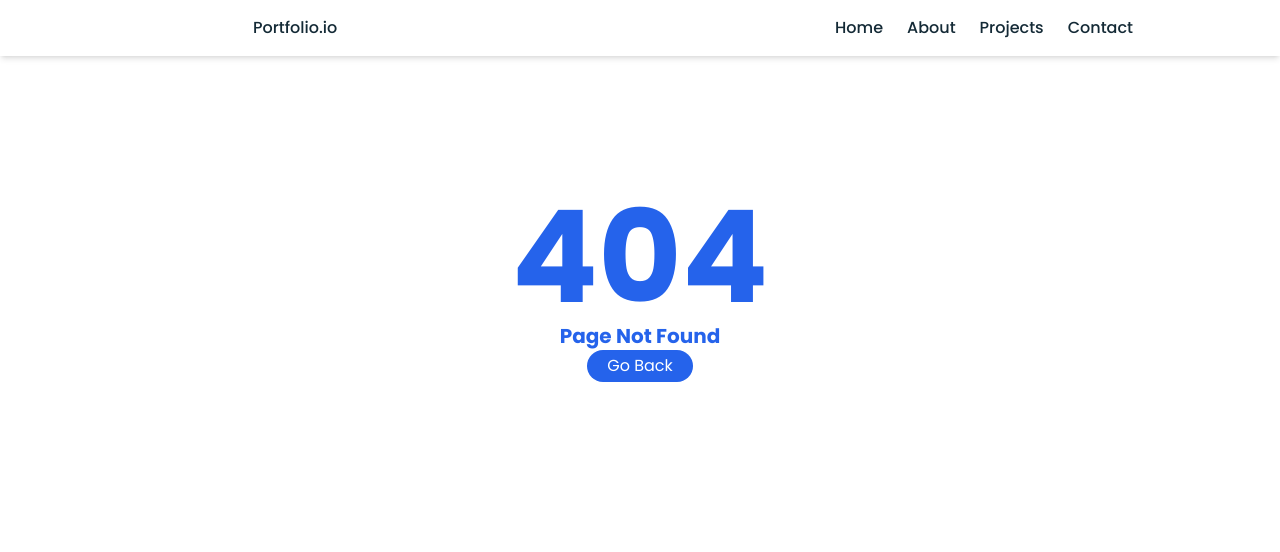
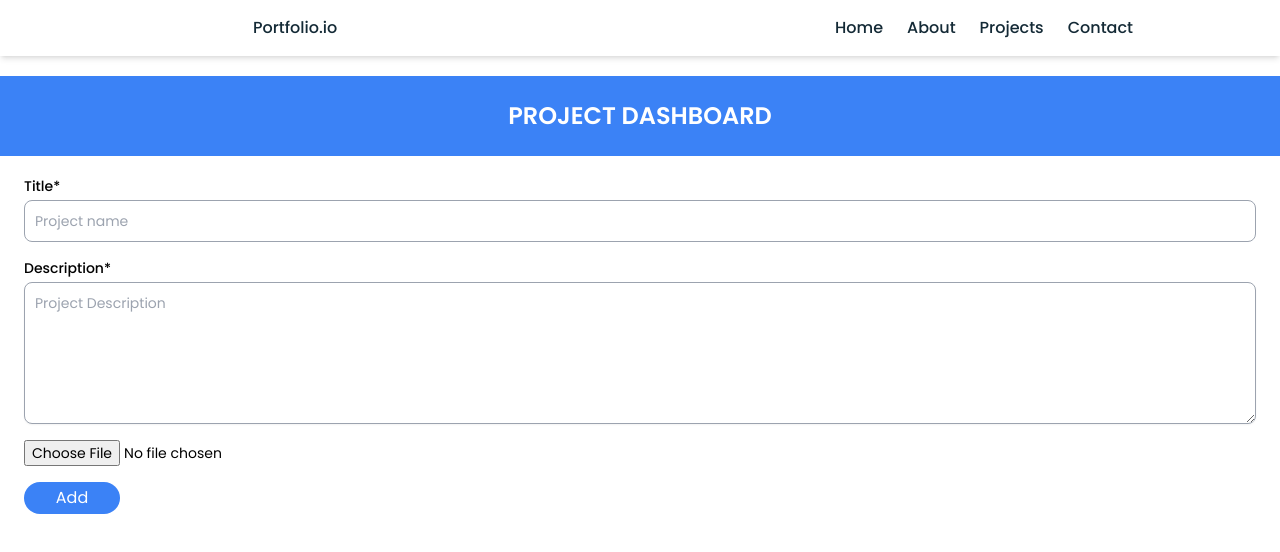
Before and after one commit to Himanshu-0981/my-portfolio, a React (Vite) app: page /dashboard in a window 1280 px wide. Before the commit this address had no page. Shown: the top 552 px of the page. Built offline with nearby package versions, Linux system fonts and the light colour scheme.

Commit message:
dashboard ui created

```diff
--- a/src/Router/Router.jsx
+++ b/src/Router/Router.jsx
@@ -1,11 +1,11 @@
-import {BrowserRouter,Route,Routes} from 'react-router-dom'
-import Navbar from '../components/Navbar'
-import About from '../pages/About'
-import Home from '../pages/Home'
-import Projects from '../pages/Projects'
-import Contact from '../pages/Contact'
-import Footer from '../pages/Footer'
-import Page404 from '../pages/Page404'
+import { BrowserRouter, Route, Routes } from "react-router-dom";
+import Navbar from "../components/Navbar";
+import About from "../pages/About";
+import Home from "../pages/Home";
+import Projects from "../pages/Projects";
+import Contact from "../pages/Contact";
+import Page404 from "../pages/Page404";
+import { DashBoard } from "../pages/DashBoard";
 
 const Router = () => {
   return (
@@ -13,17 +13,17 @@ const Router = () => {
       <BrowserRouter>
         <Navbar />
         <Routes>
-                    <Route path='/' element={<Home />}></Route>
-                    <Route path='/home' element={<Home />}></Route>
-                    <Route path='/projects' element={<Projects />}></Route>
-                    <Route path='/about' element={<About />}></Route>
-                    <Route path='/contact' element={<Contact />} ></Route>
-                    <Route path='*' element={<Page404 />} ></Route>
+          <Route path="/" element={<Home />}></Route>
+          <Route path="/home" element={<Home />}></Route>
+          <Route path="/projects" element={<Projects />}></Route>
+          <Route path="/about" element={<About />}></Route>
+          <Route path="/contact" element={<Contact />}></Route>
+          <Route path="*" element={<Page404 />}></Route>
+          <Route path="/dashboard" element={<DashBoard />} />
         </Routes>
-                {/* <Footer /> */}
       </BrowserRouter>
     </>
-    )
-}
+  );
+};
 
-export default Router
+export default Router;
--- /dev/null
+++ b/src/pages/DashBoard.jsx
@@ -0,0 +1,42 @@
+// ! Not a good way to create a dashboard page without authentication
+// ! but i'm doing this for now only.
+
+import Button from "../components/Button";
+import TopHeading from "../components/TopHeading";
+
+export const DashBoard = () => {
+  return (
+    <>
+      <TopHeading
+        title={"PROJECT DASHBOARD"}
+        styleClass={
+          "p-6 bg-blue-500 text-white underline-none no-underline mt-0"
+        }
+      />
+      <form className="space-y-4 text-black mt-5 pr-6 pl-6">
+        <div>
+          <label className="block mb-1 text-sm font-medium ">Title*</label>
+          <input
+            type="text"
+            className=" bg-white text-black border text-sm rounded-lg block w-full p-2.5 border-gray-400 "
+            placeholder="Project name"
+            required
+          />
+        </div>
+        <div className="sm:col-span-2">
+          <label className="block mb-1 text-sm font-medium">Description*</label>
+          <textarea
+            id="message"
+            rows="6"
+            className="block p-2.5 w-full text-sm text-black rounded-lg shadow-sm border border-gray-400"
+            placeholder="Project Description"
+          ></textarea>
+        </div>
+        <div className="text-sm">
+          <input type="file" name="" id="" />
+        </div>
+        <Button title={"Add"} bg={"bg-blue-500"} width={"w-24"} />
+      </form>
+    </>
+  );
+};
```
Also changed, not shown: src/assets/Character03.svg (added). Lines whose indentation alone changed are shown as unchanged.
